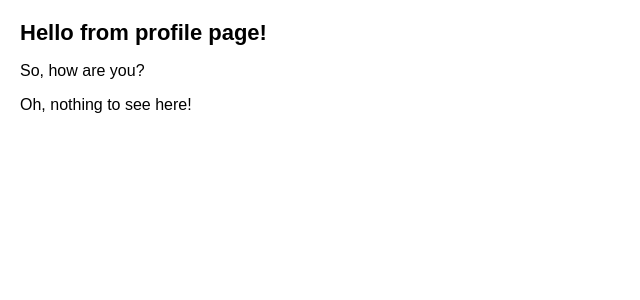
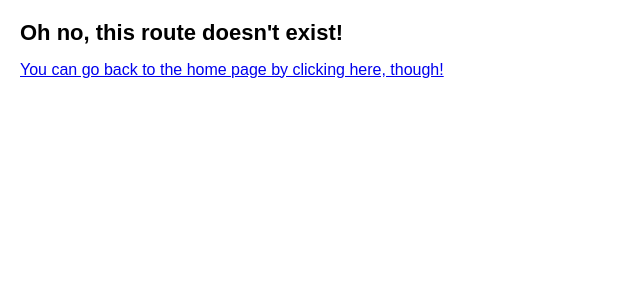
Before and after one commit to Fakecloak/my-first-react-app, a React (Vite) app: page /profile in a window 1280 px wide. Shown: the top 300 px of the page, without its empty margins (0-640 px from the left). Built offline with nearby package versions, Linux system fonts and the light colour scheme.

Commit message:
add ErrorPage component and update Profile routing

```diff
--- /dev/null
+++ b/src/React-Router/ErrorPage.jsx
@@ -0,0 +1,14 @@
+import { Link } from "react-router";
+
+const ErrorPage = () => {
+  return (
+    <div>
+      <h1>Oh no, this route doesn't exist!</h1>
+      <Link to="/">
+        You can go back to the home page by clicking here, though!
+      </Link>
+    </div>
+  );
+};
+
+export default ErrorPage;
--- a/src/React-Router/profile.jsx
+++ b/src/React-Router/profile.jsx
@@ -1,10 +1,24 @@
-import { Outlet } from "react-router";
+import { useParams } from "react-router";
+import DefaultProfile from "./DefaultProfile";
+import Spinach from "./Spinach";
+import Popeye from "./Popeye";
+
 const Profile = () => {
+  const { name } = useParams();
+
   return (
     <div>
       <h1>Hello from profile page!</h1>
       <p>So, how are you?</p>
-      <Outlet />
+      <hr />
+      <h2>The profile visited is here:</h2>
+      {name === "popeye" ? (
+        <Popeye />
+      ) : name === "spinach" ? (
+        <Spinach />
+      ) : (
+        <DefaultProfile />
+      )}
     </div>
   );
 };
--- a/src/main.jsx
+++ b/src/main.jsx
@@ -5,19 +5,18 @@
 import { createBrowserRouter, RouterProvider } from "react-router";
 import Home from './React-Router/Home.jsx'
 import Profile from './React-Router/Profile.jsx';
-import Popeye from './React-Router/Popeye.jsx';
-import Spinach from './React-Router/Spinach.jsx';
-import DefaultProfile from './React-Router/DefaultProfile.jsx';
+import ErrorPage from './React-Router/ErrorPage.jsx';
 
 const router = createBrowserRouter([
   {
     path : "/",
-    element : <Home />
+    element : <Home />,
+    errorElement: <ErrorPage />,
   },
   {
-    path : "profile",
+    path : "profile/:name",
     element : <Profile />,
-    children : [
+    /* children : [
       { index: true, //default child route for profile
         element: <DefaultProfile />
       },
@@ -29,7 +28,7 @@
         path : "spinach",
         element : <Spinach />
       },
-    ]
+    ] */
   },
 ]);
 
```
